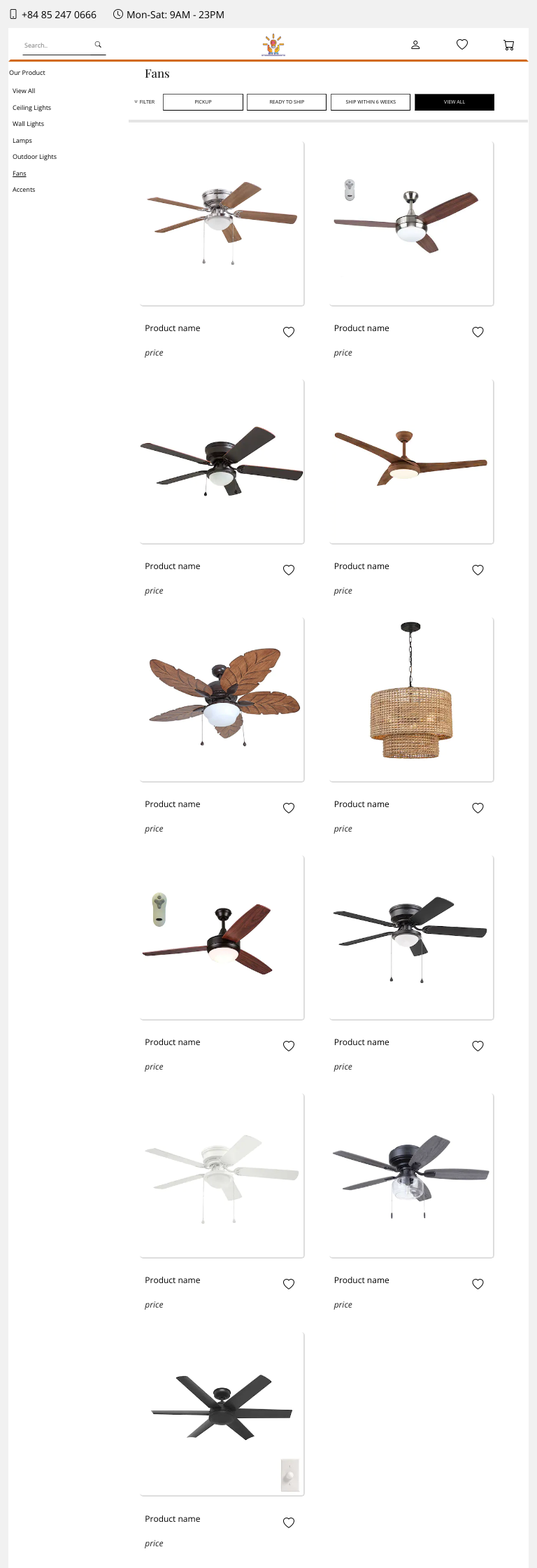
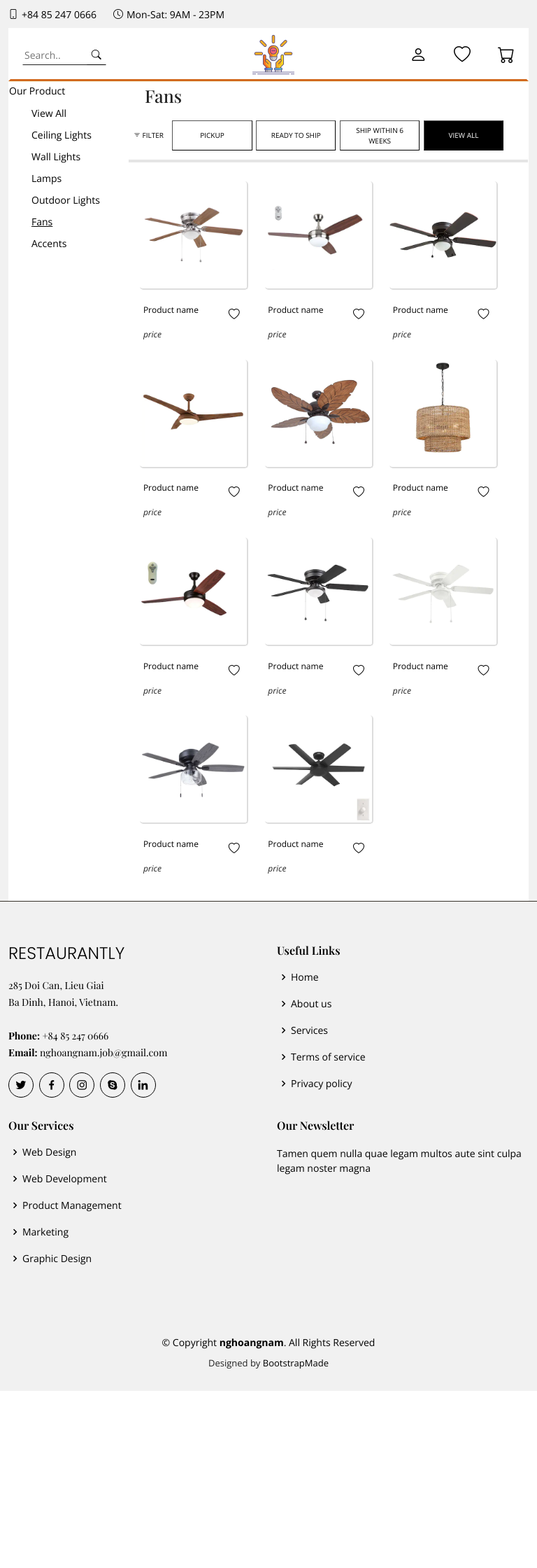
Before and after one commit to ng-hoangnam/E-PROJECT-1, a PHP site: page /fans.html in a window 768 px wide. Shown: the top 2240 px of the page at 70% size. After the commit the page ends 1987 px from the top, so only its background shows below. Run offline with PHP 8.4, Linux system fonts and the light colour scheme; some web fonts are replaced.

Commit message:
update responsive

```diff
--- a/assets/css/styleproduct.css
+++ b/assets/css/styleproduct.css
@@ -105,7 +105,7 @@
     border: none;
     background: transparent;
 }
-@media (max-width: 992px){
+@media (max-width: 547px){
     .mobile-res{
         display: block;
     }
@@ -184,3 +184,75 @@
     }
 
 }
+@media (max-width: 991px) and (min-width: 548px){
+    .header > div{
+        width: 17%;
+    }
+    input[type=text],.bi-search{
+        font-size: 14px;
+        height: 30px;
+    }
+    .logo img{
+        height: 64px;
+    }
+    .header .navbar > ul{
+        display: flex;
+    }
+    .header > a{
+        margin-left: 7%;
+    }
+    .navbar{
+        width: 22%;
+    }
+    .login i{
+        font-size: 24px !important;
+    }
+    .dropdown ul{
+        width: 0;
+    }
+    .dropdown ul li{
+        min-width: 0 !important;
+    }
+    .lstproduct{
+        padding: 0;
+        width: 30%;
+        height: 252px;
+    }
+    .lstproduct a{
+        font-size: 14px;
+    }
+    .lstproduct ul{
+        padding-left: 32px;
+    }
+    .lstproduct ul li {
+        margin-bottom: 0;
+    }
+    .product div{
+        margin-top: 5px !important;
+        margin-bottom: 5px !important;
+    }
+
+    .shopcard{
+        grid-template-columns: 33% 33% 33%;
+    }
+    .card-title{
+        max-width: 100%;
+        font-size: 12px;
+    }
+    .filterbt{
+        width: 20%;
+        font-size: 10px;
+    }
+    .bi-filter{
+        font-size: 10px;
+    }
+    .lstfilterbtn{
+        padding: 7px 0px 13px 0px;
+    }
+    .product{
+        margin: 0;
+    }
+    .product h6{
+        font-size: 25px;
+    }
+}
```
Also changed, not shown: assets/css/productinfor.css (+27 -1 lines).
